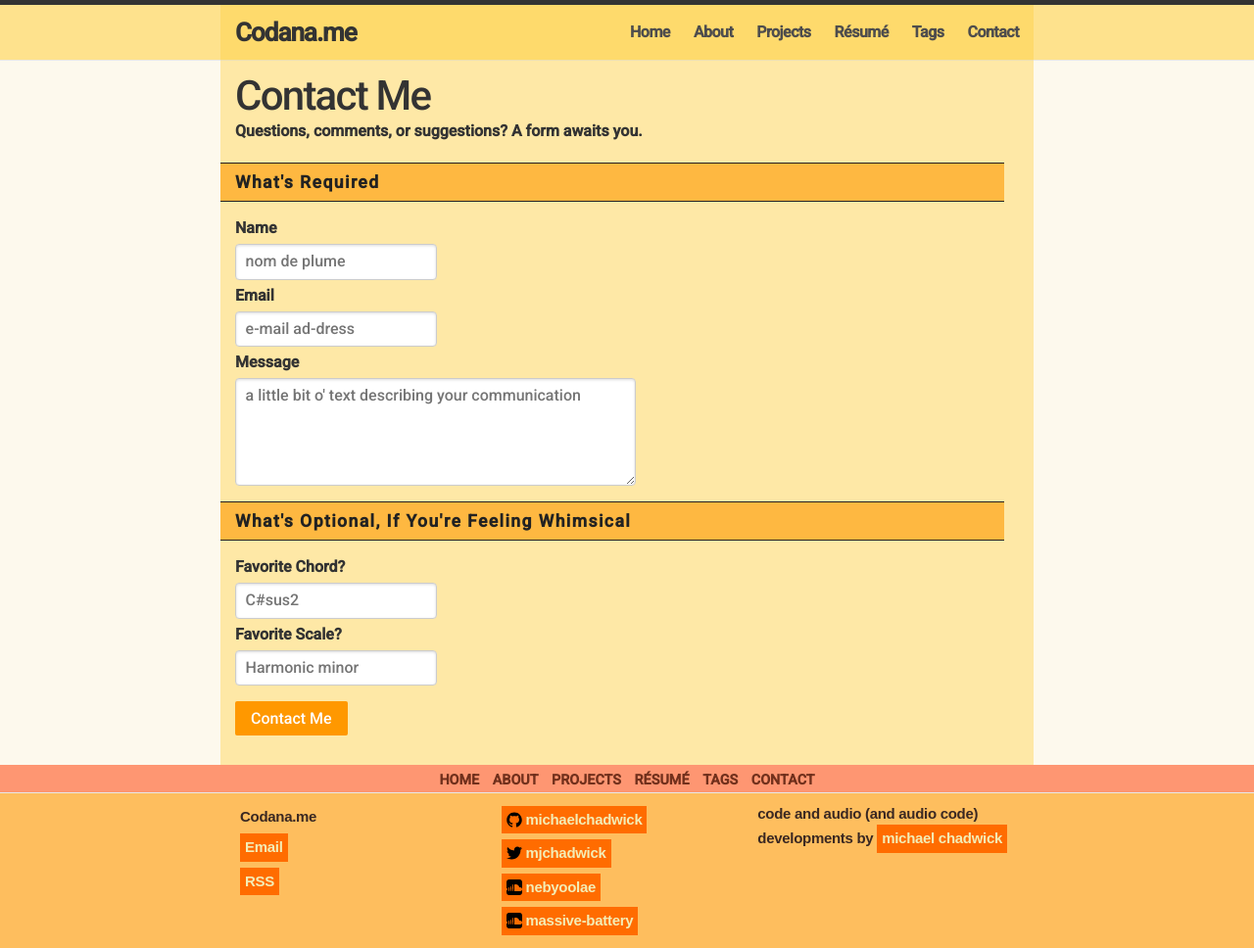
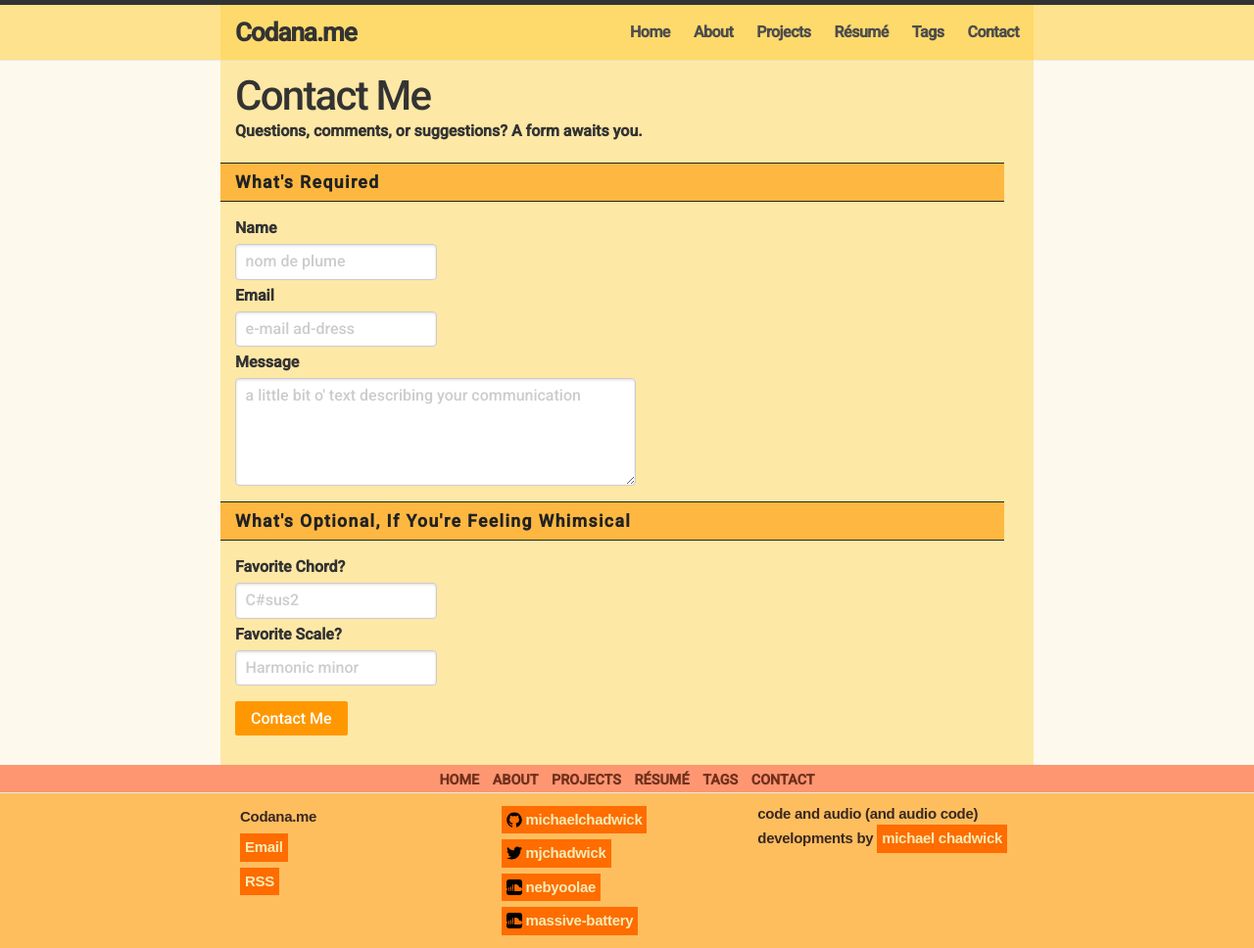
Before and after one commit to michaelchadwick/codana.me, a Jekyll site: the page built from contact/index.html, in a window 1280 px wide. Shown: the whole page at 98% size. Built offline with Jekyll 4.4.1, drawn with Linux system fonts in a browser that asks for light colours; nearby versions of some CDN libraries.

Commit message:
fix placeholder text color

```diff
--- a/assets/css/custom.css
+++ b/assets/css/custom.css
@@ -62,6 +62,10 @@ a.pure-button-primary,
 a.pure-button-selected {
   background: #ff9800;
   color: #fff;
+}
+input::placeholder,
+textarea::placeholder {
+  color: #ccc;
 }
 
 /* html structure */
```
